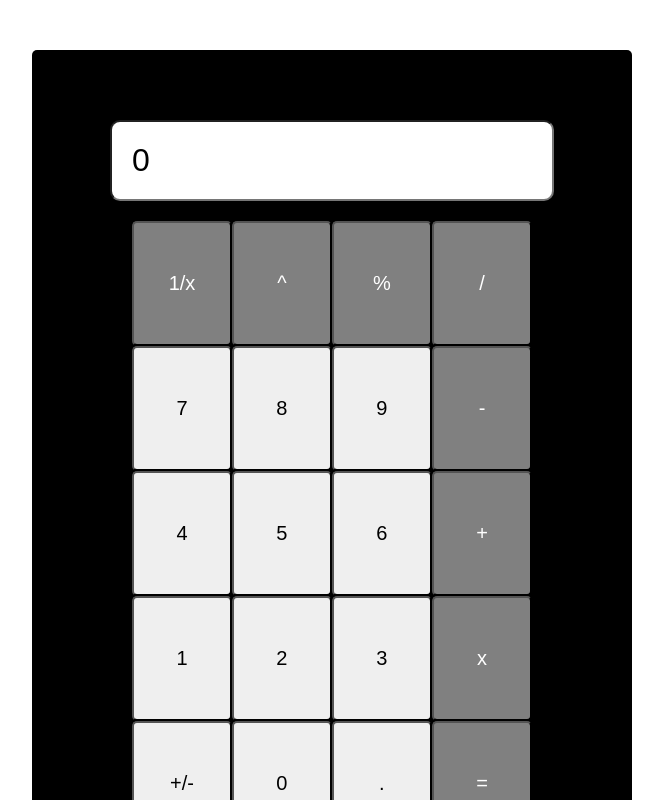
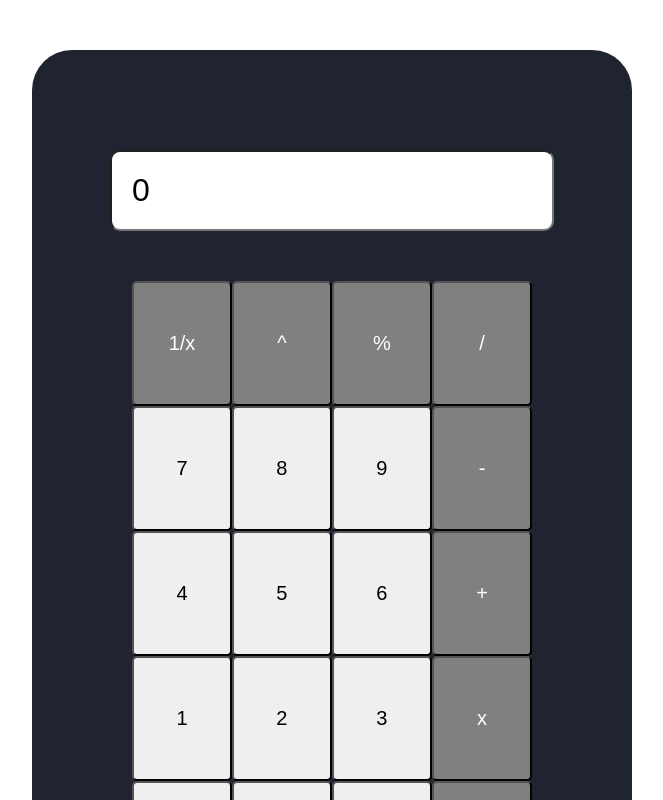
Before and after one commit to AlexGralewski/my-calculator, a React (Create React App) app: page / in a window 1280 px wide. Shown: the top 800 px of the page, without its empty margins (308-971 px from the left). Built offline with nearby package versions, Linux system fonts and the light colour scheme.

Commit message:
Small changes.

```diff
--- a/src/components/Calculator.js
+++ b/src/components/Calculator.js
@@ -24,10 +24,22 @@ handleChange(event) {
 handleNumberClick(event) {
   const { name, value } = event.target
   this.setState(prevState => {
-    return ({
-      [name]: prevState.result + value
+    if (value === '.') {
+      console.log("clicked")
+      return ({
+        [name]: `${prevState.result}.`
+      })
     }
-    )
+    if (prevState.result == '0') {
+      return ({
+        [name]: value
+      })
+    } else {
+      return ({
+        [name]: prevState.result + value
+      }
+      )
+    }
   })
 }
 
@@ -66,7 +78,8 @@ render() {
               type="button"
               name="result"
               value="7"
-              onClick={this.handleNumberClick} />
+              onClick={this.handleNumberClick}
+              />
 
             <input
               className="number-button"
--- a/src/index.css
+++ b/src/index.css
@@ -38,15 +38,15 @@ body, .root {
           align-items: center;
   margin: 50px;
   padding: 50px;
-  border-radius: 5px;
-  background-color: black;
+  border-radius: 40px;
+  background-color: #202330;
   color: white;
 }
 
 .calculator .display {
   width: 400px;
   padding: 20px 20px;
-  margin: 20px;
+  margin: 50px;
   border-radius: 10px;
   display: -webkit-box;
   display: -ms-flexbox;
--- a/src/index.scss
+++ b/src/index.scss
@@ -28,13 +28,13 @@ body, .root{
   align-items: center;
   margin: 50px;
   padding: 50px;
-  border-radius: 5px;
-  background-color: black;
+  border-radius: 40px;
+  background-color: rgb(32, 35, 48);
   color: white;
   .display {
     width: 400px;
     padding: 20px 20px;
-    margin: 20px;
+    margin: 50px;
     border-radius: 10px;
     display:flex;
     justify-content: flex-end;
```
Also changed, not shown: 2 other files (tests, documents, lock files or other folders).
